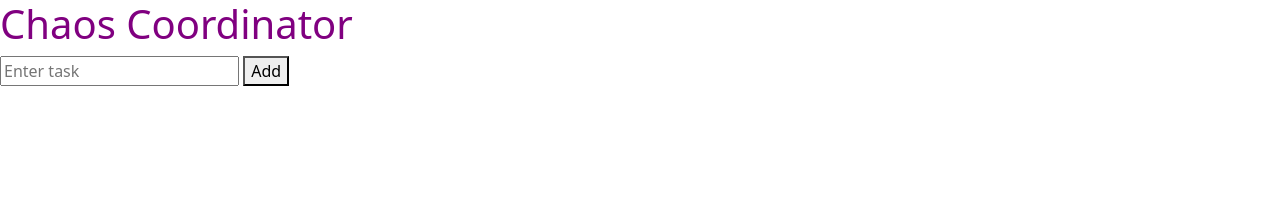
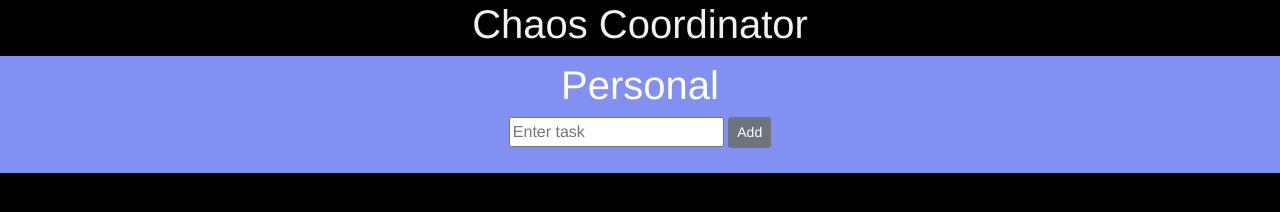
Before and after one commit to IslaChaos13/Chaos-Coordinator, a website: page index.html in a window 1280 px wide. Drawn offline with nearby package versions, Linux system fonts and the light colour scheme.

Commit message:
Added task remove, change background to black

```diff
--- a/index.html
+++ b/index.html
@@ -9,16 +9,20 @@
 
 
 </head>
-<body>
+<body id = mainBody>
+    <h1>Chaos Coordinator</h1>
 
-      <h1>Chaos Coordinator</h1>
-      <form>
+    <div id = "MasterList">
+
+<h1>Personal</h1>
+    <form>
         <input id = "inputTask" type = "text" placeholder = "Enter task">
+        <button id = "listBtn" type="button" class="btn btn-secondary btn-sm">Add</button>
+    <ul id = "mainList"></ul>
+    </form>
+</div>
 
-        <button id = "listBtn" type="button">Add</button>
+      <script src="./index.js"></script>
 
-         <ul id = "mainList"></ul>
-      </form>
-      <script src="./index.js"></script>
 </body>
 </html>
--- a/index.js
+++ b/index.js
@@ -23,12 +23,9 @@ input.addEventListener("keydown", (event) => {
     }
 });
 
-
-
-
 list.addEventListener("mouseover", (event)=> {
     if (event.target.tagName === "LI"){
-        event.target.style.color = "green";
+        event.target.style.color = "blue";
         event.target.style.fontWeight = "bold"
     }
 });
@@ -54,4 +51,12 @@ list.addEventListener("click", (event) => {
     } else {
         event.target.style.textDecoration = "";
     }
+
 });
+
+list.addEventListener("click", (event) => {
+    if (event.target.style.textDecoration === "line-through"){
+        event.target.remove()
+    }else{
+        event.target.style.textDecoration = "line-through"}
+});
--- a/style.css
+++ b/style.css
@@ -1,3 +1,33 @@
 h1 {
-    color: purple;
+    font-family: 'Franklin Gothic Medium';
+    color: rgb(243, 240, 240);
+    display: center;
+    text-align: center;
+    justify-content: center;
 }
+#mainBody{
+    background: black;
+}
+
+
+#MasterList{
+    font-family: 'Franklin Gothic Medium', 'Arial Narrow', Arial, sans-serif;
+    justify-content: center;
+    background-color: rgb(130, 145, 241);
+    text-align: center;
+    padding: 5px;
+    list-style-position: inside;
+    cursor: default;
+    }
+
+#mainList{
+    list-style: none;
+    color: white;
+    padding: 5px;
+    margin: 5px;
+    font-size: 14pt;
+}
+
+#MasterList h1{
+    color: white;
+}
```
Also changed, not shown: Images/Chaos.png (added).
